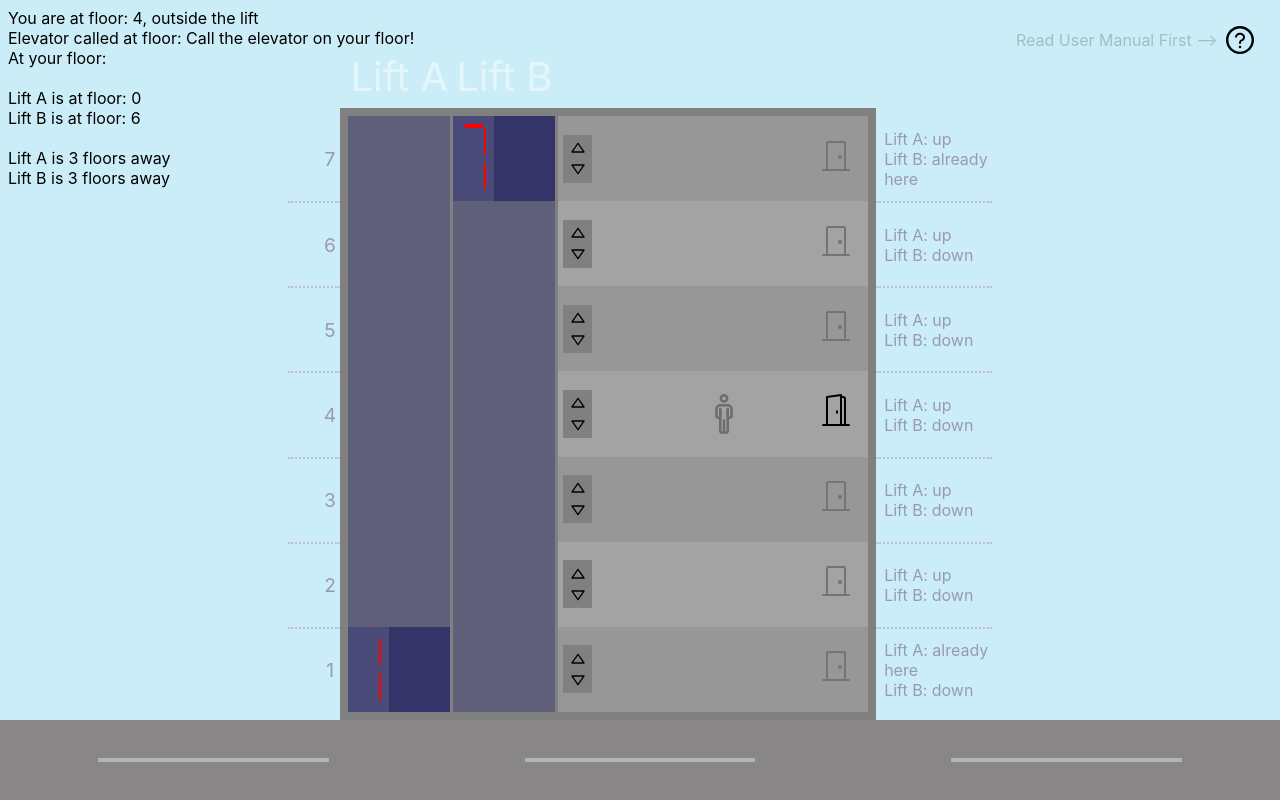
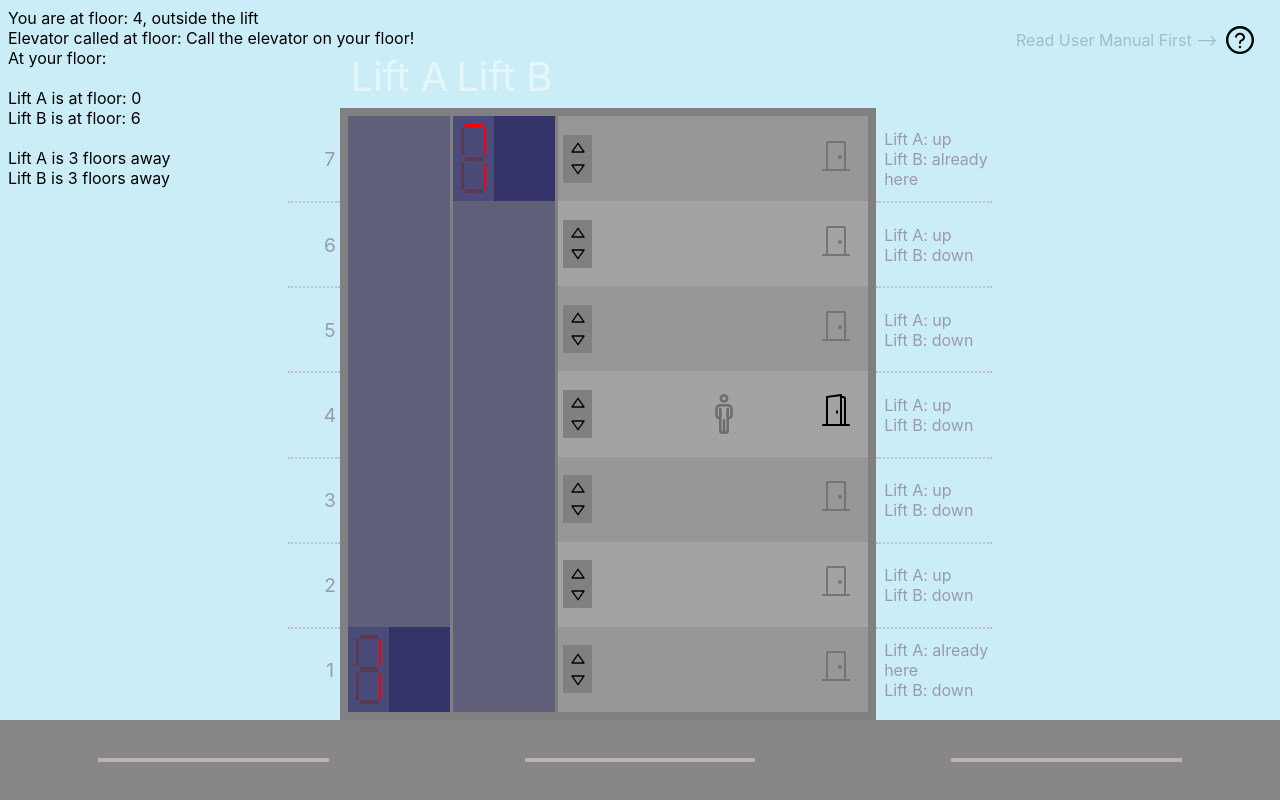
Before and after one commit to EmanuelRusuu/Elevator, a React (Create React App) app: page / in a window 1280 px wide. Built offline with nearby package versions, Linux system fonts and the light colour scheme.

Commit message:
All colors are in root

```diff
--- a/src/index.css
+++ b/src/index.css
@@ -21,7 +21,7 @@
     --color-user-manual-bg: rgb(154, 189, 201);
     --color-sky: rgb(203, 237, 248);
     --color-segment-active: red;
-    --color-active-arrows-lift: rgb(218, 126, 40)
+    --color-active-arrows-lift: rgb(223, 149, 13);
     --color-segment-display: rgba(105, 42, 42, 0.5);
 }
 
```
